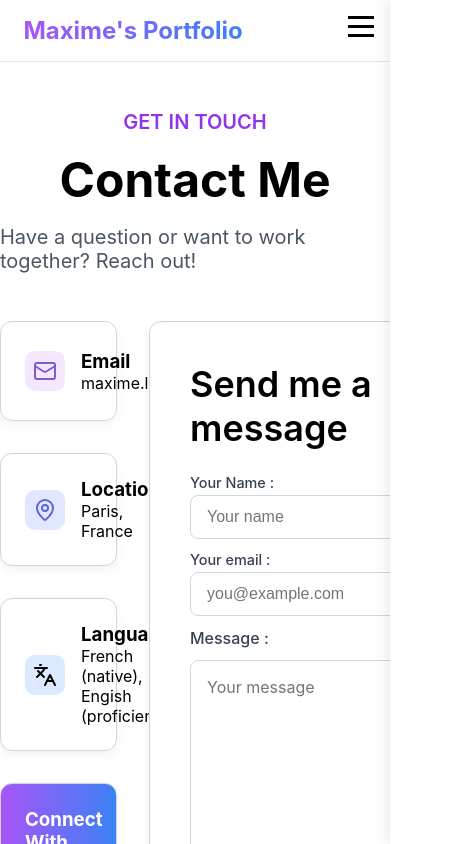
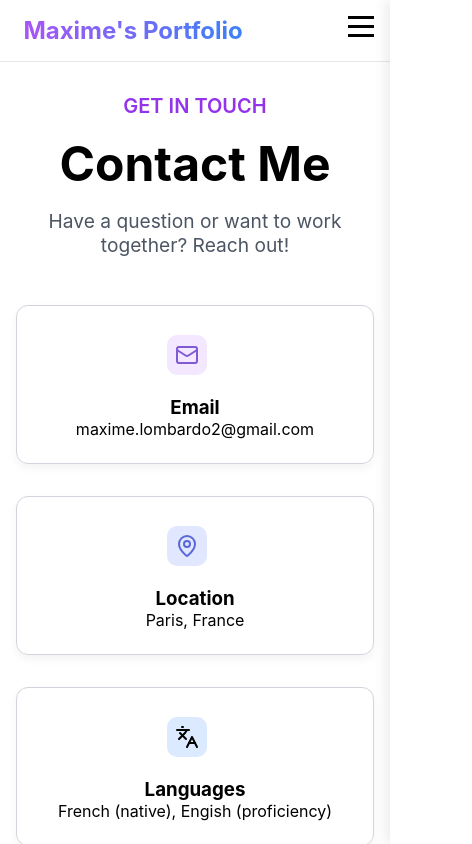
Before and after one commit to lombarma/my-portfolio-v3, an Angular app: page /contact in a window 390 px wide. Shown: the top 844 px of the page, 472 px wide, since content can reach past the window. Built offline with nearby package versions, Linux system fonts and the light colour scheme.

Commit message:
chore(contact): add responsivity to contact page

```diff
--- a/src/app/contact/contact.component.scss
+++ b/src/app/contact/contact.component.scss
@@ -3,6 +3,7 @@
   justify-content: space-around;
   align-items: stretch;
   margin-bottom: 4rem;
+  padding: 1rem;
 
   .informations {
     width: 500px;
@@ -99,6 +100,25 @@
   }
 }
 
+@media (max-width: 768px) {
+  .contact {
+    flex-direction: column;
+    align-items: center;
+    gap: 2rem;
+
+    .informations {
+      width: 100%;
+      max-width: 100%;
+      margin-right: 0;
+    }
+
+    .send-message {
+      width: 100%;
+      max-width: 100%;
+    }
+  }
+}
+
 /* From Uiverse.io by wilsondesouza */
 ul {
   list-style: none;
--- a/src/app/contact/row-card/row-card.component.scss
+++ b/src/app/contact/row-card/row-card.component.scss
@@ -28,3 +28,15 @@
   padding: 0.5rem;
   border-radius: 10px;
 }
+
+@media (max-width: 1130px) {
+  .container {
+    flex-direction: column;
+    align-items: center;
+    text-align: center;
+  }
+
+  .left-part {
+    margin-bottom: 1rem;
+  }
+}
--- a/src/app/shared/inside-header/inside-header.component.html
+++ b/src/app/shared/inside-header/inside-header.component.html
@@ -1,5 +1,5 @@
 <section class="header">
   <span class="text-xl purple">{{ header() }}</span>
   <h1>{{ title() }}</h1>
-  <p class="text-xl">{{ description() }}</p>
+  <p class="text-xl description">{{ description() }}</p>
 </section>
--- a/src/app/shared/inside-header/inside-header.component.scss
+++ b/src/app/shared/inside-header/inside-header.component.scss
@@ -12,3 +12,15 @@
   font-weight: 600;
   text-transform: uppercase;
 }
+
+@media (max-width: 768px) {
+  .header {
+    margin: 2em 0;
+  }
+
+  .description {
+    font-size: 1.2rem;
+    text-align: center;
+    margin: auto 2rem;
+  }
+}
```
